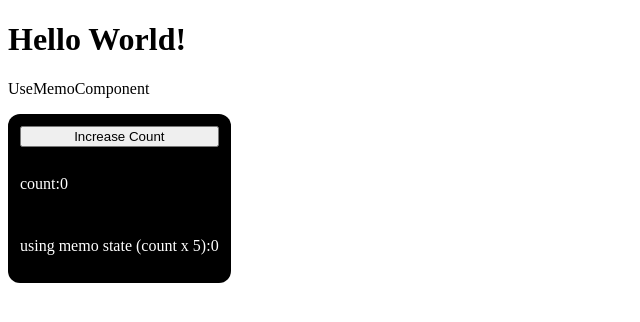
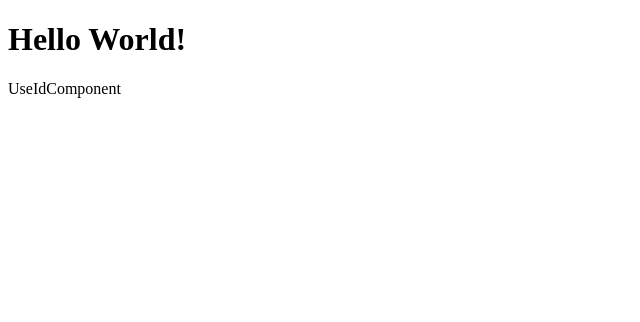
Before and after one commit to zeriong/js-react-revise, a React (Create React App) app: page / in a window 1280 px wide. Shown: the top 322 px of the page, without its empty margins (0-640 px from the left). Built offline with nearby package versions, Linux system fonts and the light colour scheme.

Commit message:
useId 학습을 위한 node server 구성중...

```diff
--- a/package.json
+++ b/package.json
@@ -6,6 +6,7 @@
     "@testing-library/jest-dom": "^5.17.0",
     "@testing-library/react": "^13.4.0",
     "@testing-library/user-event": "^13.5.0",
+    "express": "^4.19.2",
     "react": "^18.2.0",
     "react-dom": "^18.2.0",
     "react-scripts": "5.0.1",
@@ -15,7 +16,8 @@
     "start": "react-scripts start",
     "build": "react-scripts build",
     "test": "react-scripts test",
-    "eject": "react-scripts eject"
+    "eject": "react-scripts eject",
+    "server": ""
   },
   "eslintConfig": {
     "extends": [
--- a/src/App.js
+++ b/src/App.js
@@ -9,13 +9,15 @@ import UsingMemoComponent from "./list/reactMemo/usingMemo/UsingMemoComponent";
 import ReactMemoLearnComponent from "./list/reactMemo/ReactMemoLearnComponent";
 import UseCallbackComponent from "./list/useCallback/UseCallbackComponent";
 import UseMemoComponent from "./list/useMemo/UseMemoCompnent";
+import {UseIdComponent} from "./list/useId/UseIdComponent";
 function App() {
   return (
     <div>
         <h1>
             Hello World!
         </h1>
-        <UseMemoComponent/>
+        <UseIdComponent/>
+        {/*<UseMemoComponent/>*/}
         {/*<UseCallbackComponent/>*/}
         {/*<ReactMemoLearnComponent/>*/}
         {/*<ReactRenderingOrder/>*/}
--- /dev/null
+++ b/src/list/useId/UseIdComponent.js
@@ -0,0 +1,12 @@
+export const UseIdComponent = () => {
+    return (
+        <div>
+            <p>
+                UseIdComponent
+            </p>
+            <div>
+
+            </div>
+        </div>
+    )
+}
```
Also changed, not shown: server.js (added, +24 -0 lines), 1 other file (tests, documents, lock files or other folders).
